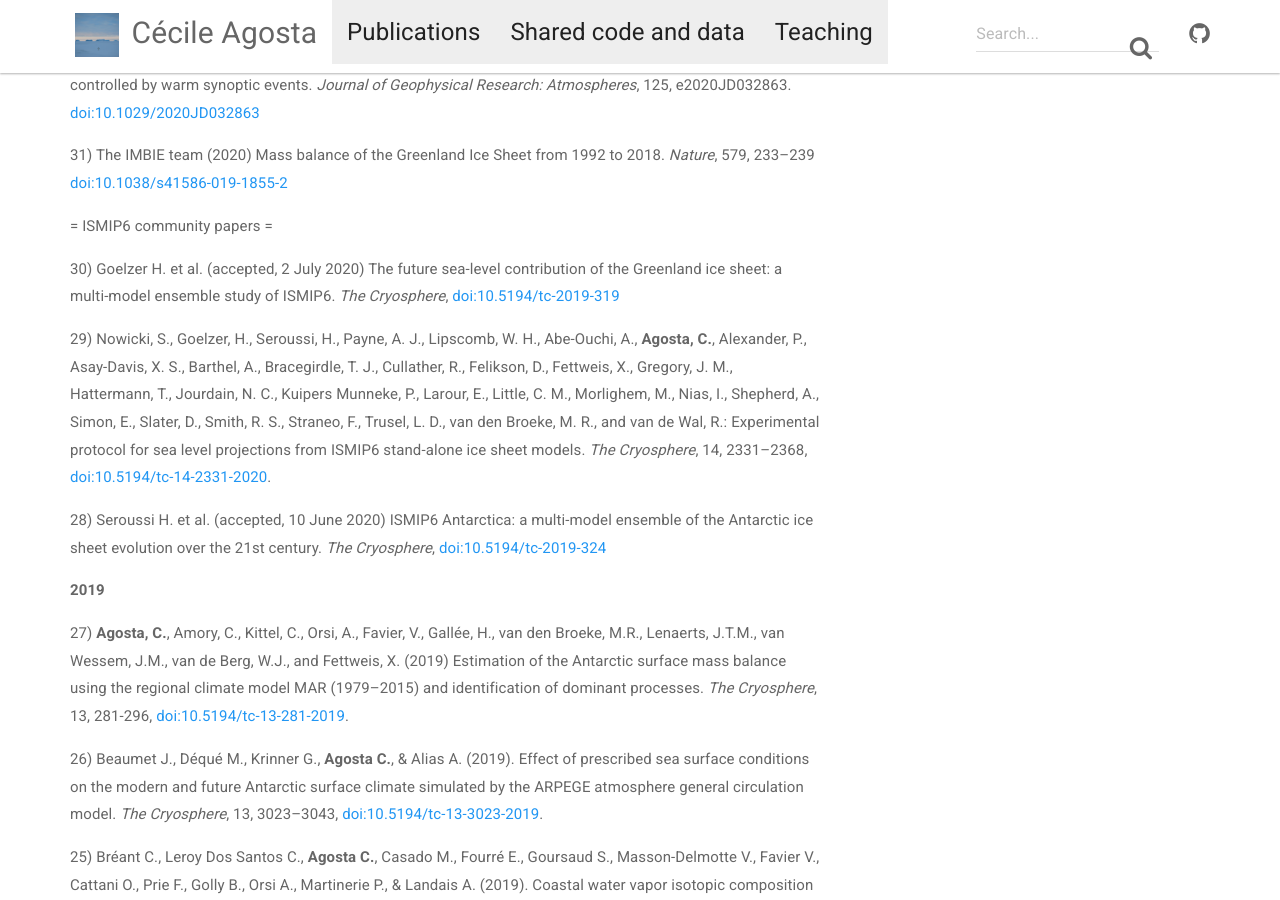
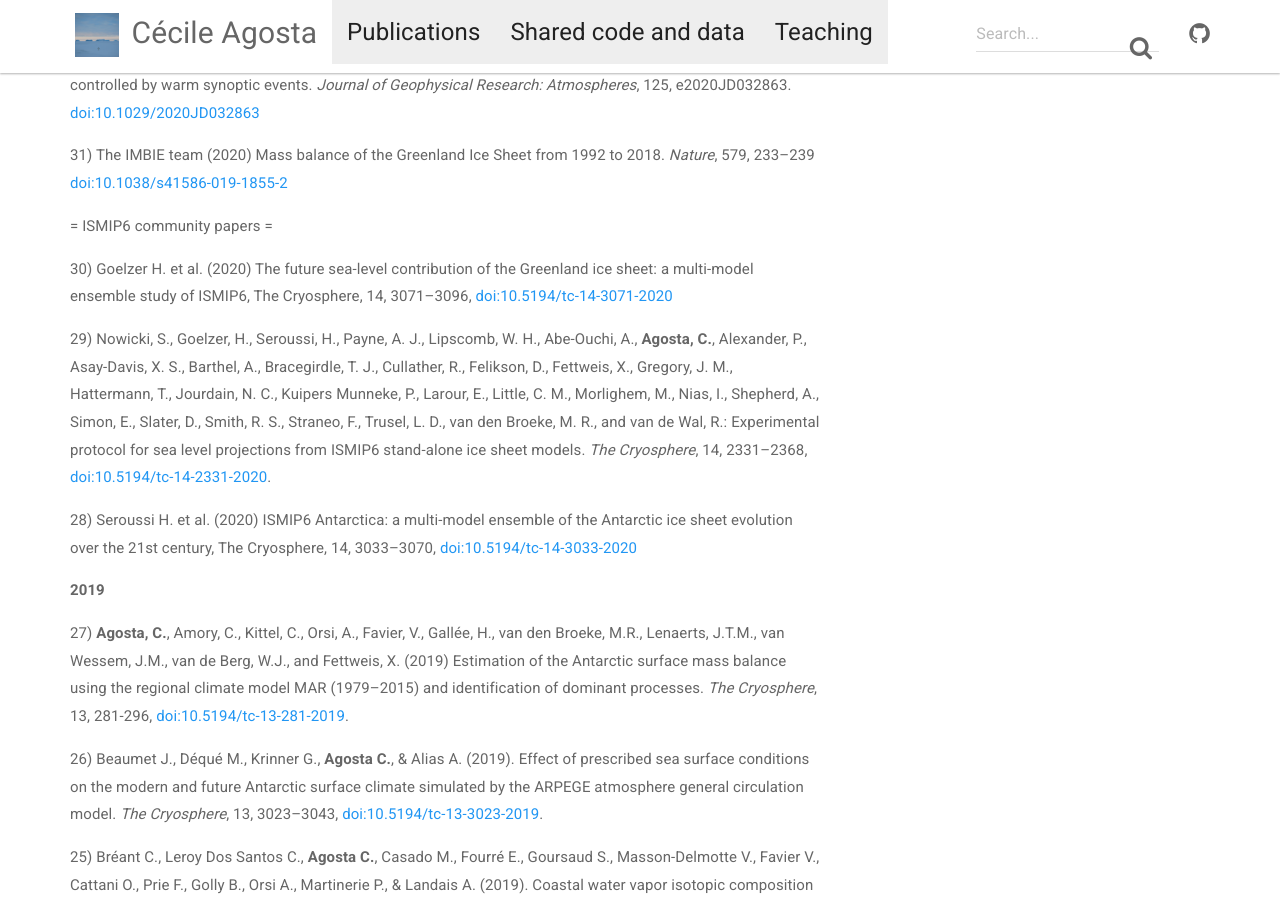
Before and after one commit to cecileagosta/cecileagosta.github.io, a Jekyll site: the page built from _docs/publications.md, in a window 1280 px wide and 900 px high, scrolled down 1076 px. Built offline with Jekyll 4.4.1, drawn with Linux system fonts in a browser that asks for light colours; nearby versions of some CDN libraries.

Commit message:
Update publications.md

```diff
--- a/_docs/publications.md
+++ b/_docs/publications.md
@@ -37,11 +37,11 @@ permalink: /publications/
 
 = ISMIP6 community papers =
 
-30) Goelzer H. et al. (accepted, 2 July 2020) The future sea-level contribution of the Greenland ice sheet: a multi-model ensemble study of ISMIP6. *The Cryosphere*, [doi:10.5194/tc-2019-319](https://doi.org/10.5194/tc-2019-319)
+30) Goelzer H. et al. (2020) The future sea-level contribution of the Greenland ice sheet: a multi-model ensemble study of ISMIP6, The Cryosphere, 14, 3071–3096, [doi:10.5194/tc-14-3071-2020](https://doi.org/10.5194/tc-14-3071-2020)
 
 29) Nowicki, S., Goelzer, H., Seroussi, H., Payne, A. J., Lipscomb, W. H., Abe-Ouchi, A., **Agosta, C.**, Alexander, P., Asay-Davis, X. S., Barthel, A., Bracegirdle, T. J., Cullather, R., Felikson, D., Fettweis, X., Gregory, J. M., Hattermann, T., Jourdain, N. C., Kuipers Munneke, P., Larour, E., Little, C. M., Morlighem, M., Nias, I., Shepherd, A., Simon, E., Slater, D., Smith, R. S., Straneo, F., Trusel, L. D., van den Broeke, M. R., and van de Wal, R.: Experimental protocol for sea level projections from ISMIP6 stand-alone ice sheet models. *The Cryosphere*, 14, 2331–2368, [doi:10.5194/tc-14-2331-2020](https://doi.org/10.5194/tc-14-2331-2020).
 
-28) Seroussi H. et al. (accepted, 10 June 2020) ISMIP6 Antarctica: a multi-model ensemble of the Antarctic ice sheet evolution over the 21st century. *The Cryosphere*, [doi:10.5194/tc-2019-324](https://doi.org/10.5194/tc-2019-324)
+28) Seroussi H. et al. (2020) ISMIP6 Antarctica: a multi-model ensemble of the Antarctic ice sheet evolution over the 21st century, The Cryosphere, 14, 3033–3070, [doi:10.5194/tc-14-3033-2020](https://doi.org/10.5194/tc-14-3033-2020)
 
 **2019**
 
```
